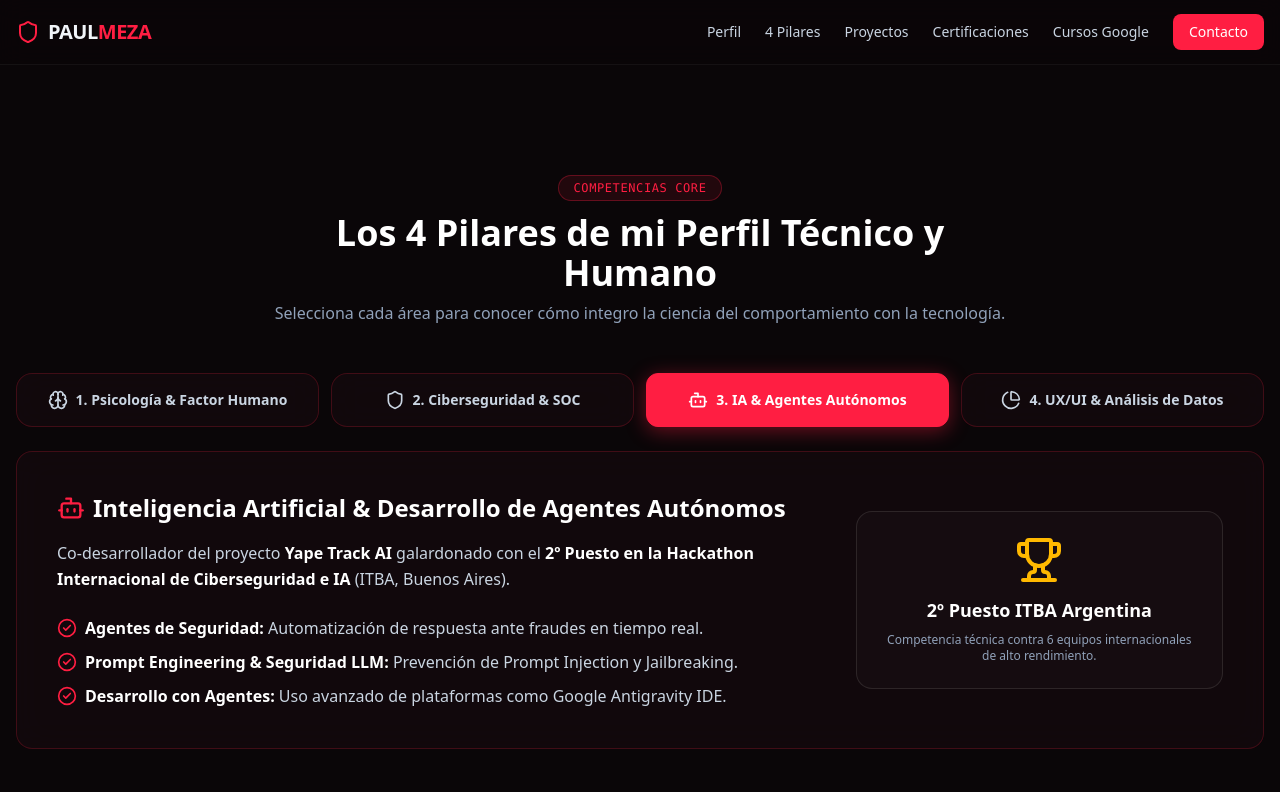
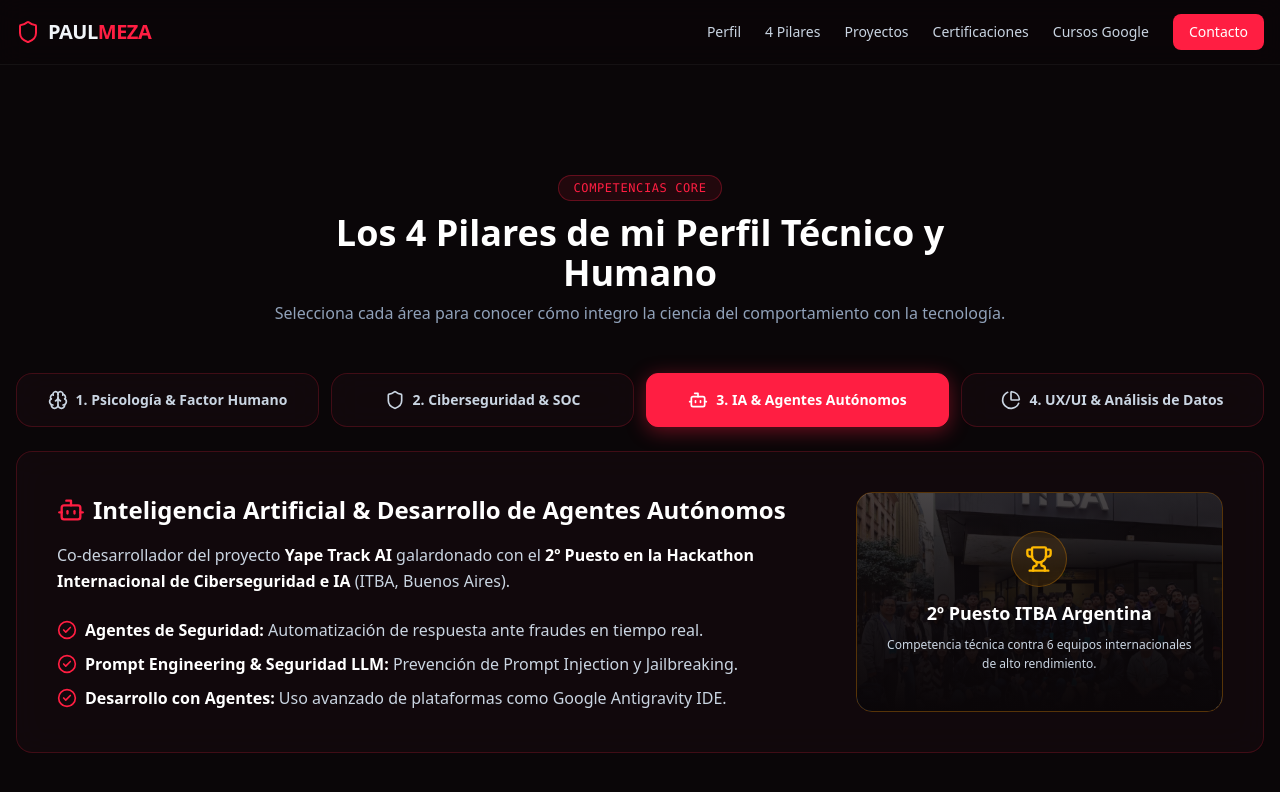
Before and after one commit to paulmr2704/portafolio-main, a Next.js app: page / in a window 1280 px wide. Both pictures are taken after a click on the button "3. IA & Agentes Autónomos". Shown: the part 989-1781 px from the top of the page. Built offline with nearby package versions, Linux system fonts and the light colour scheme.

Commit message:
Add ITBA group photo background overlay to 2º Puesto ITBA card

```diff
--- a/src/components/FourPillars.tsx
+++ b/src/components/FourPillars.tsx
@@ -185,10 +185,21 @@ export default function FourPillars() {
                   </li>
                 </ul>
               </div>
-              <div className="lg:col-span-4 bg-white/[0.02] border border-white/10 p-6 rounded-2xl text-center">
-                <Trophy className="w-12 h-12 text-amber-400 mx-auto mb-3" />
-                <h4 className="font-bold text-white text-lg">2º Puesto ITBA Argentina</h4>
-                <p className="text-xs text-slate-400 mt-2">Competencia técnica contra 6 equipos internacionales de alto rendimiento.</p>
+              <div className="lg:col-span-4 relative overflow-hidden rounded-2xl border border-amber-500/30 p-6 text-center group min-h-[220px] flex flex-col justify-center items-center">
+                <div
+                  className="absolute inset-0 bg-cover bg-center transition-transform duration-700 group-hover:scale-110"
+                  style={{ backgroundImage: `url('/itba-group.jpg')` }}
+                />
+                <div className="absolute inset-0 bg-gradient-to-t from-[#0A0608] via-[#0A0608]/90 to-[#0A0608]/75" />
+                <div className="relative z-10">
+                  <div className="w-14 h-14 rounded-full bg-amber-500/10 border border-amber-500/30 flex items-center justify-center mx-auto mb-3 backdrop-blur-sm">
+                    <Trophy className="w-7 h-7 text-amber-400" />
+                  </div>
+                  <h4 className="font-bold text-white text-lg drop-shadow">2º Puesto ITBA Argentina</h4>
+                  <p className="text-xs text-slate-300 mt-2 leading-relaxed">
+                    Competencia técnica contra 6 equipos internacionales de alto rendimiento.
+                  </p>
+                </div>
               </div>
             </div>
           )}
```
Also changed, not shown: public/itba-group.jpg (added).
